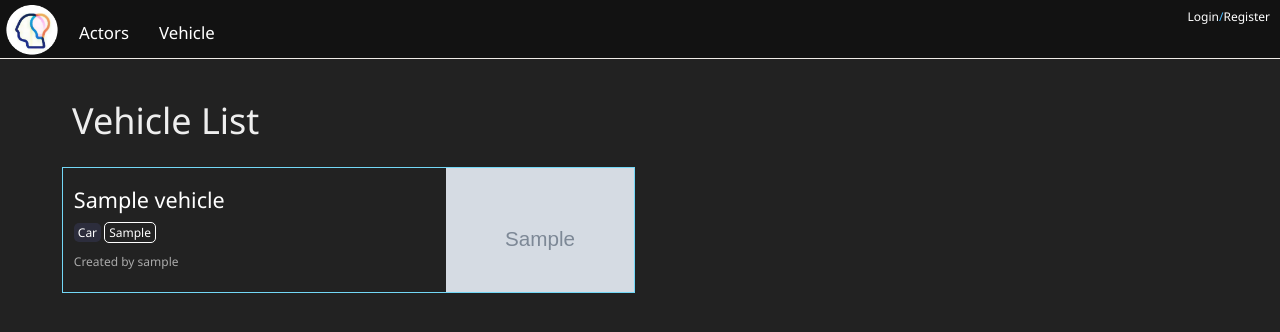
After one commit to subhamsarangi/til, a Django app: page /vehicles/ in a window 1280 px wide. The commit adds this page. Shown: the top 332 px of the page. Run offline with Django 3.2, Linux system fonts and the light colour scheme; tables that the repository leaves empty hold one stand-in row (values such as "Sample post"); grey boxes marked "Sample" are stand-in pictures; some libraries are stand-ins or nearby versions.

Commit message:
vehicle viewas

```diff
--- a/templates/nav.html
+++ b/templates/nav.html
@@ -18,6 +18,14 @@
                 <li><a href="{%url 'things:actors'%}">Actors</a></li>
                 </ul>
             </li>
+            <li class="dropdown">
+              <a class="dropdown-toggle" data-toggle="dropdown" href="#">
+              Vehicle</a>
+              <ul class="dropdown-menu">
+              <li><a href="{%url 'things:new_vehicle'%}">New Vehicle</a></li>
+              <li><a href="{%url 'things:vehicles'%}">Vehicle</a></li>
+              </ul>
+          </li>
         </ul>
 
         <ul class="nav navbar-nav navbar-right" style="padding-top: 8px;margin-right:10px!important"> <!-- links for the logged in user -->
--- a/things/models.py
+++ b/things/models.py
@@ -119,8 +119,8 @@
         return reverse('things:actor', kwargs={'slug':self.slug})
 
     class Meta:
-        ordering = ('rank', 'name',)
-        unique_together = ('owner', 'rank')
+        ordering = ('-rank', 'name',)
+        unique_together = ('owner', 'rank', 'gender')
 
     @property
     def is_female(self):
@@ -775,7 +775,7 @@
         return self.name
 
     def get_absolute_url(self):
-        return reverse('things:place', kwargs={'slug':self.slug})
+        return reverse('things:vehicle', kwargs={'slug':self.slug})
 
     class Meta:
         ordering = ('name',)
--- /dev/null
+++ b/things/templates/things/vehicle_list.html
@@ -0,0 +1,43 @@
+{%extends "base.html"%}
+{%load static%}
+{% block title %}Vehicles | {{block.super}} {% endblock %}
+
+{%block metatag%}
+    <meta property="og:title" content="Vehicles" />
+    <meta name="twitter:title" content="Vehicles" />
+    <meta name="description" content="Vehicle List"/>
+    <meta name="twitter:description" content="Vehicle List" />
+    <meta property="og:description" content="Vehicle List" />
+    <meta property="og:url" content="likelist.pythonanywhere.com/actors/" />
+    <meta name="twitter:domain" content="likelist.pythonanywhere.com/actors/" />
+    <link rel="stylesheet" href="{% static 'flags/sprite-hq.css' %}">
+{%endblock%}
+
+{%block content%}
+<div id="generic_list_heading" class="col-xs-12">
+	<h1>Vehicle List</h1>
+</div>
+
+{% for obj in object_list %}
+<a class="generic_card_link" href={{obj.get_absolute_url}}>
+    <div class="col-xs-12 col-sm-6 generic_card_wrapper">
+        <div class="generic_card">
+            <div class="generic_card_text col-xs-8">
+                <h2>{{obj.name}}<i class="{{ obj.country.flag_css }}"></i></h2>
+                <div>
+                    <p class="generic_card_info2">{{obj.get_vehicle_type_display}}</p>
+                    <p class="generic_card_info1">{{obj.company}}</p>
+                    <p class="generic_creator">
+                        Created by {{obj.owner}}
+                    </p>
+                </div>
+            </div>
+            <div class="generic_card_img col-xs-4">
+                <img src="{%if obj.image_url%}{{obj.image_url}}{%endif%}" alt="{{obj.name}} image">
+            </div>
+        </div>
+    </div>
+</a>
+{%endfor%}
+
+{%endblock content%}
--- a/things/urls.py
+++ b/things/urls.py
@@ -21,4 +21,9 @@
     url(r'^actor/(?P<pk>\d+)/(?P<slug>[\w-]+)/delete/$', views.ActorDeleteView.as_view(),name='del_actor'),
     url(r'^actor/(?P<slug>[\w-]+)/$', views.ActorDetailView.as_view(), name='actor'),
 
+    url(r'^vehicles/$', views.VehicleListView.as_view(), name='vehicles'),
+    url(r'^add-vehicle/$', views.VehicleCreateView.as_view(),name='new_vehicle'),
+    url(r'^vehicle/(?P<pk>\d+)/(?P<slug>[\w-]+)/edit$', views.VehicleUpdateView.as_view(), name='edit_vehicle'),
+    url(r'^vehicle/(?P<pk>\d+)/(?P<slug>[\w-]+)/delete/$', views.VehicleDeleteView.as_view(),name='del_vehicle'),
+    url(r'^vehicle/(?P<slug>[\w-]+)/$', views.VehicleDetailView.as_view(), name='vehicle'),
 ]
--- a/things/views.py
+++ b/things/views.py
@@ -27,10 +27,14 @@
     def get(self, request, *args, **kwargs):
         if self.request.user.is_authenticated():
             actor_list = Actor.objects.filter(~Q(owner=self.request.user))
+            vehicle_list = Vehicle.objects.filter(~Q(owner=self.request.user))
         else:
             actor_list = Actor.objects.all().order_by('?')
+            actor_list = Vehicle.objects.all().order_by('?')
         context = {
             'actor_list':actor_list,
+            'vehicle_list':vehicle_list,
+
         }
         return render(request, self.template_name, context)
 
@@ -134,3 +138,64 @@
         else:
             queryset = Actor.objects.all().order_by('?')
         return queryset
+
+class VehicleCreateView(LoginRequiredMixin, CreateView):
+    form_class=VehicleCreateForm
+    template_name='things/form.html'
+
+    def form_valid(self, form):
+        instance = form.save(commit=False)
+        instance.owner = self.request.user
+        return super(VehicleCreateView, self).form_valid(form)
+
+    def get_context_data(self, **kwargs):
+        ctx = super(VehicleCreateView, self).get_context_data(**kwargs)
+        ctx['formtitle'] = 'Add new Vehicle'
+        ctx['formbutton'] = 'Create'
+        return ctx
+
+
+class VehicleUpdateView(LoginRequiredMixin, UpdateView):
+    form_class=VehicleUpdateForm
+    template_name='things/form.html'
+
+    def get_context_data(self, *args, **kwargs):
+        ctx = super(VehicleUpdateView, self).get_context_data(*args, **kwargs)
+        name = self.get_object().name
+        ctx['formtitle'] = 'Updating: {}'.format(name)
+        ctx['formbutton'] = 'Save Changes'
+        return ctx
+
+    def get_queryset(self):
+        if not self.request.user.is_authenticated:
+            raise Http404
+        return Vehicle.objects.filter(owner=self.request.user)
+
+class VehicleDeleteView(LoginRequiredMixin, DeleteView):
+    success_url = reverse_lazy('things:vehicles')
+    def get_object(self, queryset=None):
+        """ Hook to ensure object is owned by request.user. """
+        obj = super(VehicleDeleteView, self).get_object()
+        if not obj.owner == self.request.user:
+            raise Http404
+        return obj
+
+    def get_queryset(self):
+        return Vehicle.objects.filter(owner=self.request.user)
+
+class VehicleDetailView(DetailView):
+    def get_queryset(self):
+        return Vehicle.objects.all()
+
+class VehicleListView(ListView):
+    def get_queryset(self):
+        slug = self.kwargs.get("slug")
+        if slug:
+            queryset = Vehicle.objects.filter(
+                Q(status='ok') &
+                (Q(name=slug) |
+                Q(name__icontains=slug))
+            )
+        else:
+            queryset = Vehicle.objects.all()
+        return queryset
```
Also changed, not shown: things/forms.py (+28 -23 lines), things/templates/things/home.html (+25 -0 lines), things/templates/things/vehicle_detail.html (added, +62 -0 lines).
